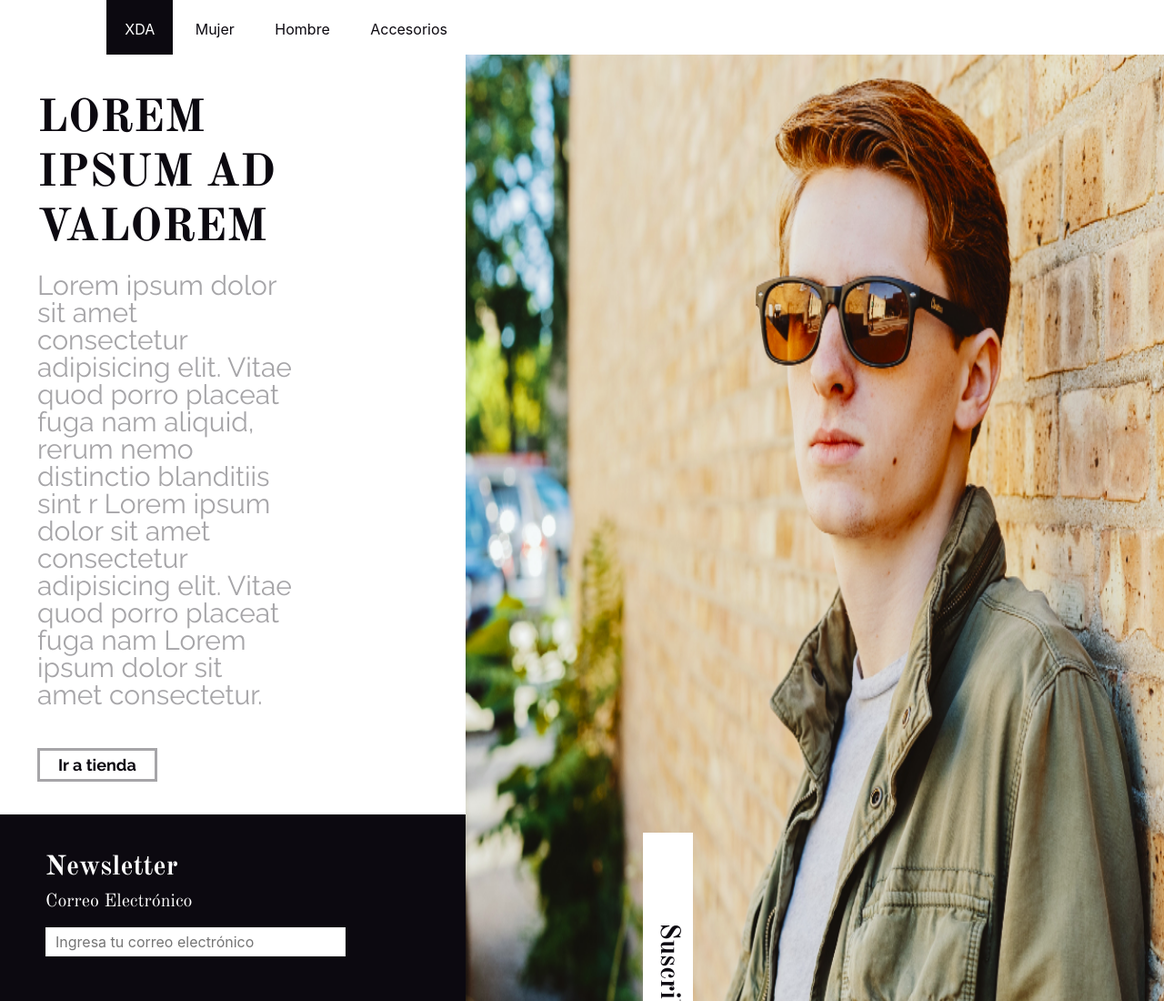
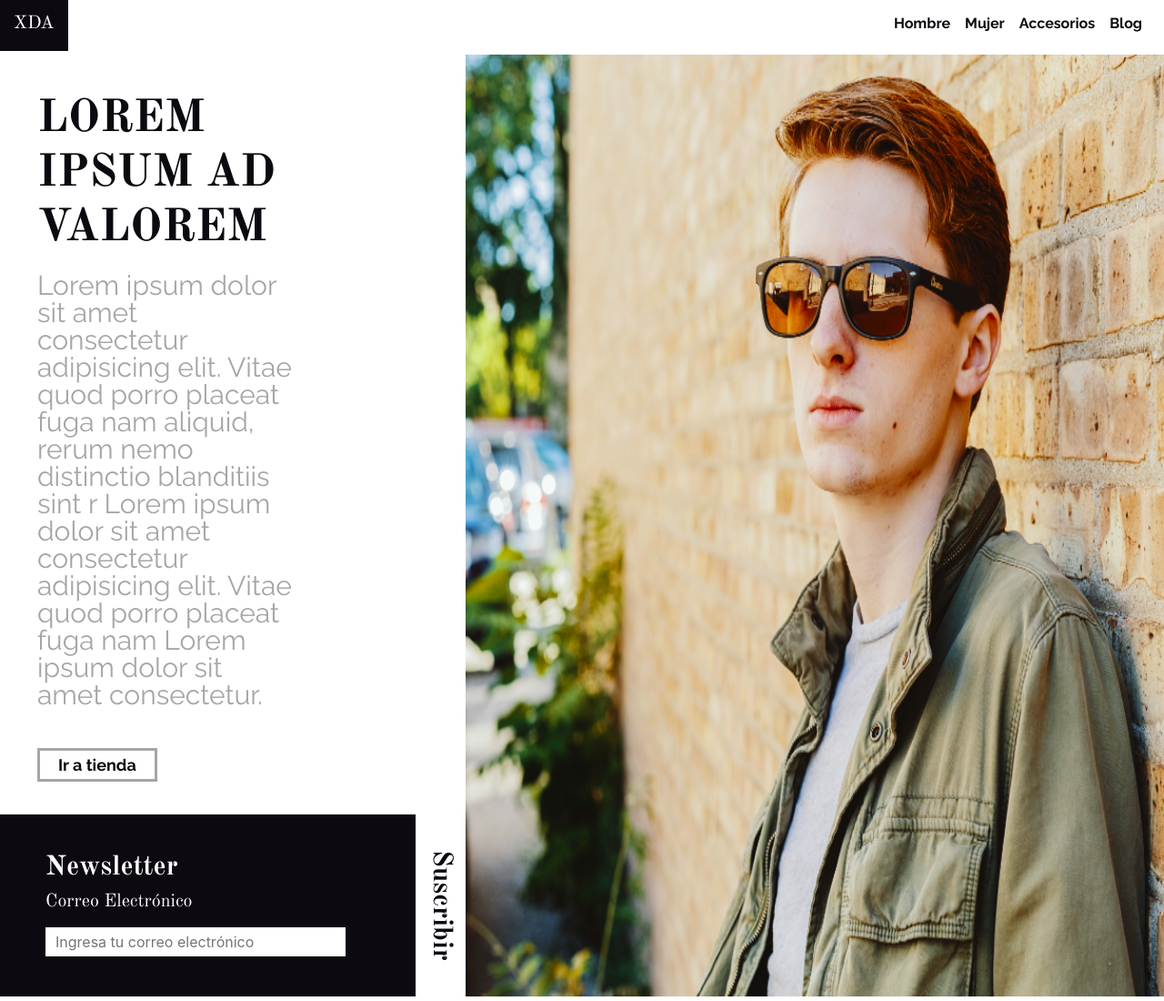
Before and after one commit to frank22leon/TiendaXDA, a website: page index.html in a window 1280 px wide. Shown: the top 1100 px of the page at 91% size. Drawn offline with nearby package versions, Linux system fonts and the light colour scheme.

Commit message:
navbar y footer arreglados

```diff
--- a/assets/scss/layout/_footer.scss
+++ b/assets/scss/layout/_footer.scss
@@ -23,12 +23,13 @@
             font-size: $fl-xx-large;
             text-decoration: none;
             padding:5px;
-            width: 20rem;
+            width: 200px;
             transform: rotate(90deg);
             text-align: center;
             position: absolute;
             transform-origin: left top 0;
-            top: 20px;
-            left:47.6rem;
+            top: 0;
+            left: 100%;
+
         }
     }
--- a/assets/scss/layout/_grid.scss
+++ b/assets/scss/layout/_grid.scss
@@ -16,7 +16,7 @@ body {
     }
 
     @media (min-width: 992px)   {
-    grid-template: 60px 1fr 300px / 0.8fr 1.2fr;
+    grid-template: 60px 1fr 200px / 0.8fr 1.2fr;
     grid-template-areas: "navbar navbar" "mainsection picture" "footer picture";
     }
 }
--- a/assets/scss/layout/_header.scss
+++ b/assets/scss/layout/_header.scss
@@ -1,29 +1,15 @@
-.fl-navbar  {
+.navbar {
     grid-area: navbar;
-    width: 100%;
-    color: #fff;
-    text-align: right;
-    background-color: $fl-color-primary;
-    &__list {
-        list-style: none;
-        color: $fl-color-secondary;
-    }
-    &__item {
-        display: inline-block;
-        padding: 20px;
-    }
-    &__item:hover   {
-        background-color:$fl-granite-gray;
-    }
 
-    &__link {
-        color:$fl-color-secondary;
-        text-decoration: none;
-    }
-    &__link--icon {
-        color: $fl-color-primary;
-    }
-    &__item--icon {
-        background: $fl-color-secondary;
-    }
 }
+.navbar-brand {
+    font-family: $old-standard;
+    color: $fl-color-primary !important;
+    background-color: $fl-color-secondary;
+    padding: 15px;
+}
+.nav-link {
+    color: $fl-color-secondary !important;
+    font-family: $raleway;
+    font-weight: $bold;
+}
--- a/assets/scss/layout/_picture.scss
+++ b/assets/scss/layout/_picture.scss
@@ -6,6 +6,7 @@
 
             @media (min-width:992px){
                 height: 100% ;
+
             }
         }
     }
--- a/index.html
+++ b/index.html
@@ -11,42 +11,46 @@
     <link
         href="https://fonts.googleapis.com/css2?family=Old+Standard+TT:wght@400;700&family=Raleway:wght@400;700&display=swap"
         rel="stylesheet">
+    <!--Font Awesome-->
+    <link rel="stylesheet" href="https://use.fontawesome.com/releases/v5.15.3/css/all.css" integrity="sha384-SZXxX4whJ79/gErwcOYf+zWLeJdY/qpuqC4cAa9rOGUstPomtqpuNWT9wdPEn2fk" crossorigin="anonymous">
     <!--Mi estilo-->
     <link rel="stylesheet" href="./assets/css/style.css">
 </head>
 
 <body>
-    <header class="header">
-        <nav class="fl-navbar">
-            <ul class="fl-navbar__list">
-                <li class="fl-navbar__item fl-navbar__item--icon ">
-                    <a class="fl-navbar__link fl-navbar__link--icon" href="#">XDA</a>
+    <nav class="navbar navbar-expand-lg navbar-light bg-withe pl-0 pt-0">
+        <a class="navbar-brand" href="#">XDA</a>
+        <button class="navbar-toggler" type="button" data-toggle="collapse" data-target="#navbarNav" aria-controls="navbarNav" aria-expanded="false" aria-label="Toggle navigation">
+            <span> <i class="fas fa-bars" style="color:black; font-size:28px;"></i> </span>
+        </button>
+        <div class="collapse navbar-collapse" id="navbarNav">
+          <ul class="navbar-nav ml-auto">
+            <li class="nav-item">
+              <a class="nav-link" href="#">Hombre</a>
             </li>
-                <li class="fl-navbar__item">
-                    <a class="fl-navbar__link" href="#">Mujer</a>
+            <li class="nav-item">
+              <a class="nav-link" href="#">Mujer</a>
             </li>
-                <li class="fl-navbar__item">
-                    <a class="fl-navbar__link" href="#">Hombre</a>
+            <li class="nav-item">
+              <a class="nav-link" href="#">Accesorios</a>
             </li>
-                <li class="fl-navbar__item">
-                    <a class="fl-navbar__link" href="#">Accesorios</a>
-                </li>
-                <li class="fl-navbar__item">
-                    <a class="fl-navbar__link" href="#">Blog</a>
+            <li class="nav-item">
+              <a class="nav-link" href="#">Blog</a>
             </li>
           </ul>
+        </div>
       </nav>
     </header>
 
     <section class="picture">
         <img class="picture__img" src="./assets/img/imagen1.png" alt="imagen-principal">
     </section>
+
     <section class="main-section">
         <h1 class="main-section__title">LOREM IPSUM AD VALOREM</h1>
         <P class="main-section__text">Lorem ipsum dolor sit amet consectetur adipisicing elit. Vitae quod porro placeat fuga nam
             aliquid, rerum nemo distinctio blanditiis sint r Lorem ipsum dolor sit amet consectetur adipisicing elit. Vitae quod porro placeat fuga nam Lorem ipsum dolor sit amet consectetur.</P>
         <a href="#" class="main-section__fl-btn fl-btn">Ir a tienda</a>
-
     </section>
 
     <footer class="footer">
```
Also changed, not shown: assets/css/style.css, 1 other file. Lines whose indentation alone changed are shown as unchanged.
